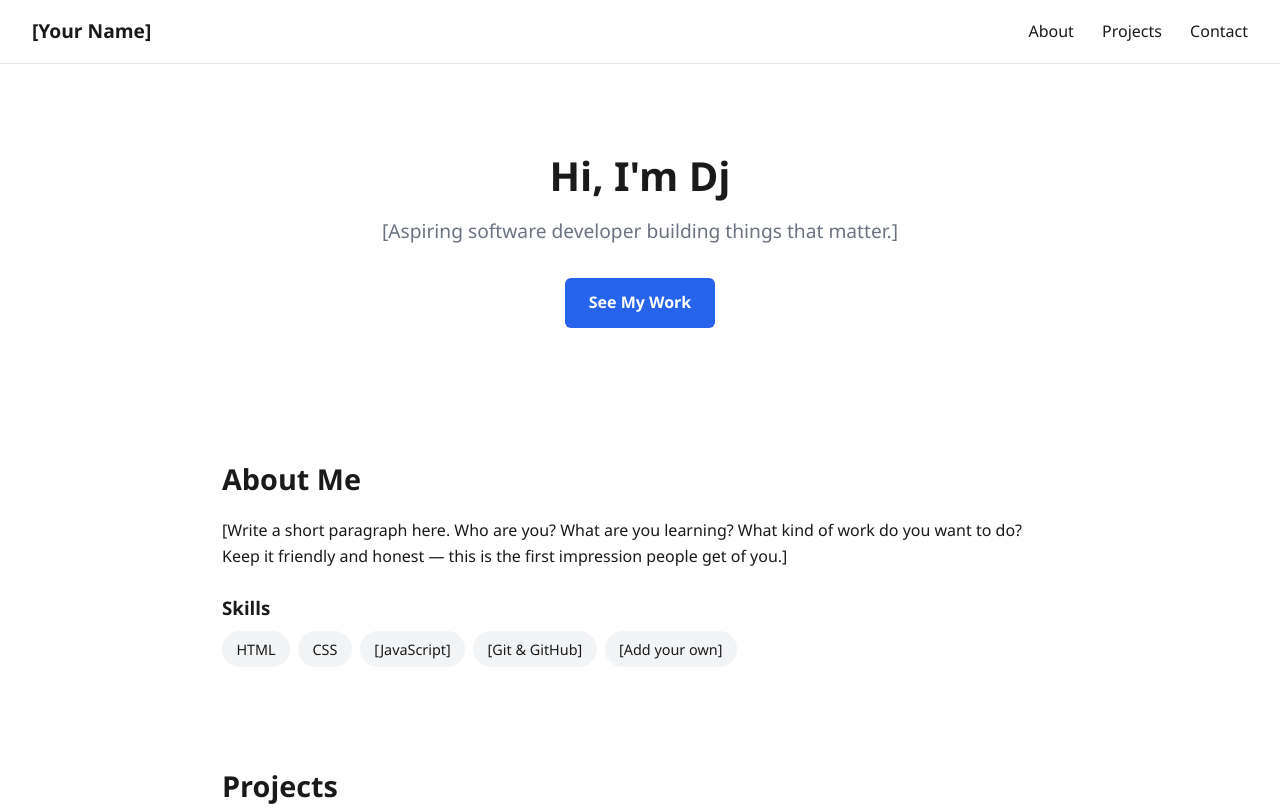
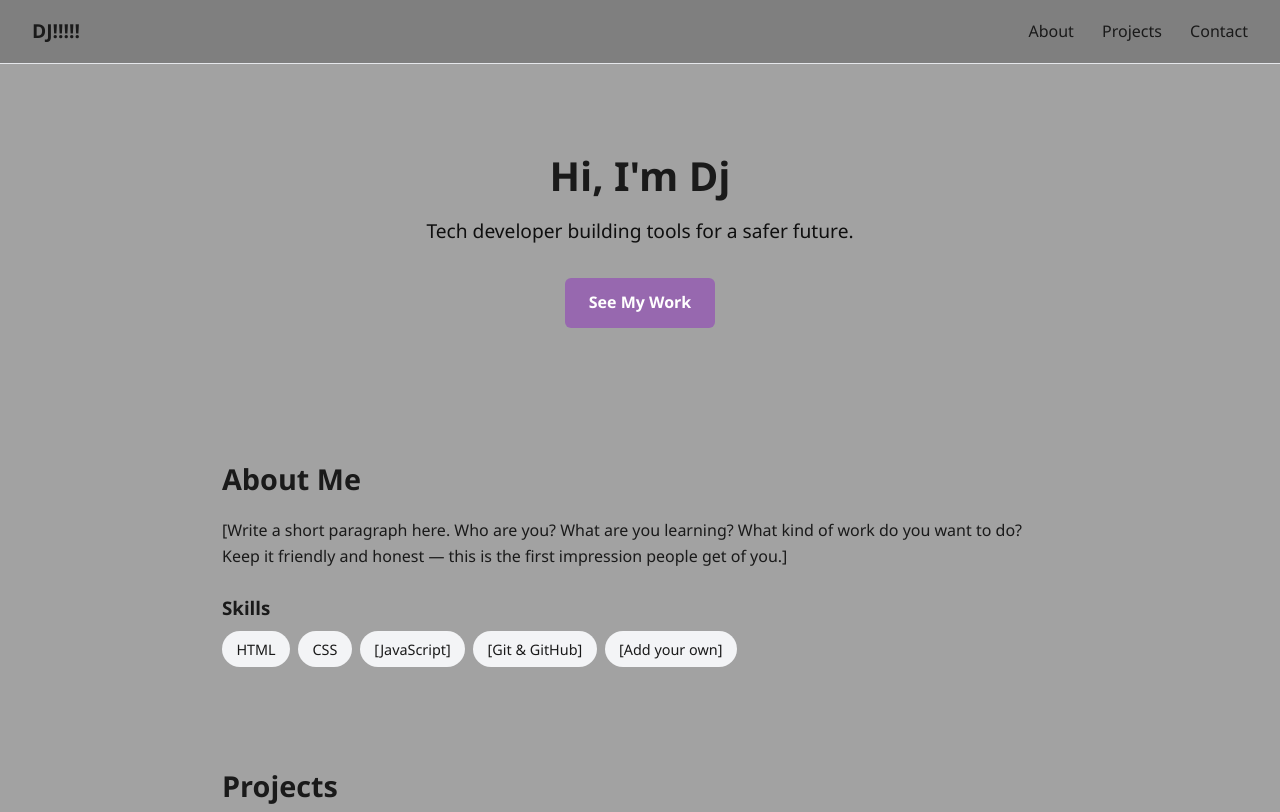
Before and after one commit to dmoore-ui/dmoore-ui.github.io, a plain HTML site: page index.html in a window 1280 px wide. Shown: the top 812 px of the page. Drawn offline with Linux system fonts and the light colour scheme.

Commit message:
Temporary commit message #1

```diff
--- a/index.html
+++ b/index.html
@@ -28,7 +28,7 @@
   <!-- ===================== NAVIGATION ===================== -->
   <nav class="navbar">
     <!-- REPLACE: your name or a logo/initials -->
-    <a href="#top" class="nav-logo">[Your Name]</a>
+    <a href="#top" class="nav-logo">DJ!!!!!</a>
 
     <!-- These links jump to sections further down the page -->
     <div class="nav-links">
@@ -44,7 +44,7 @@
     <h1>Hi, I'm Dj</h1>
 
     <!-- REPLACE: one sentence about who you are -->
-    <p class="tagline">[Aspiring software developer building things that matter.]</p>
+    <p class="tagline">Tech developer building tools for a safer future. </p>
 
     <a href="#projects" class="button">See My Work</a>
   </header>
--- a/styles.css
+++ b/styles.css
@@ -12,10 +12,10 @@
 
 /* -------- COLOR & FONT SETTINGS (edit these first!) -------- */
 :root {
-  --color-bg:      #ffffff;   /* page background        */
+  --color-bg:      #6c6c6ca0;   /* page background        */
   --color-text:    #1a1a1a;   /* main text color        */
-  --color-accent:  #2563eb;   /* links & buttons        */
-  --color-muted:   #6b7280;   /* softer/secondary text  */
+  --color-accent:  #9140ba95;   /* links & buttons        */
+  --color-muted:   #0f0f0f;   /* softer/secondary text  */
   --color-card:    #f3f4f6;   /* project card background */
 
   --font-main: 'Segoe UI', system-ui, -apple-system, sans-serif;
```
